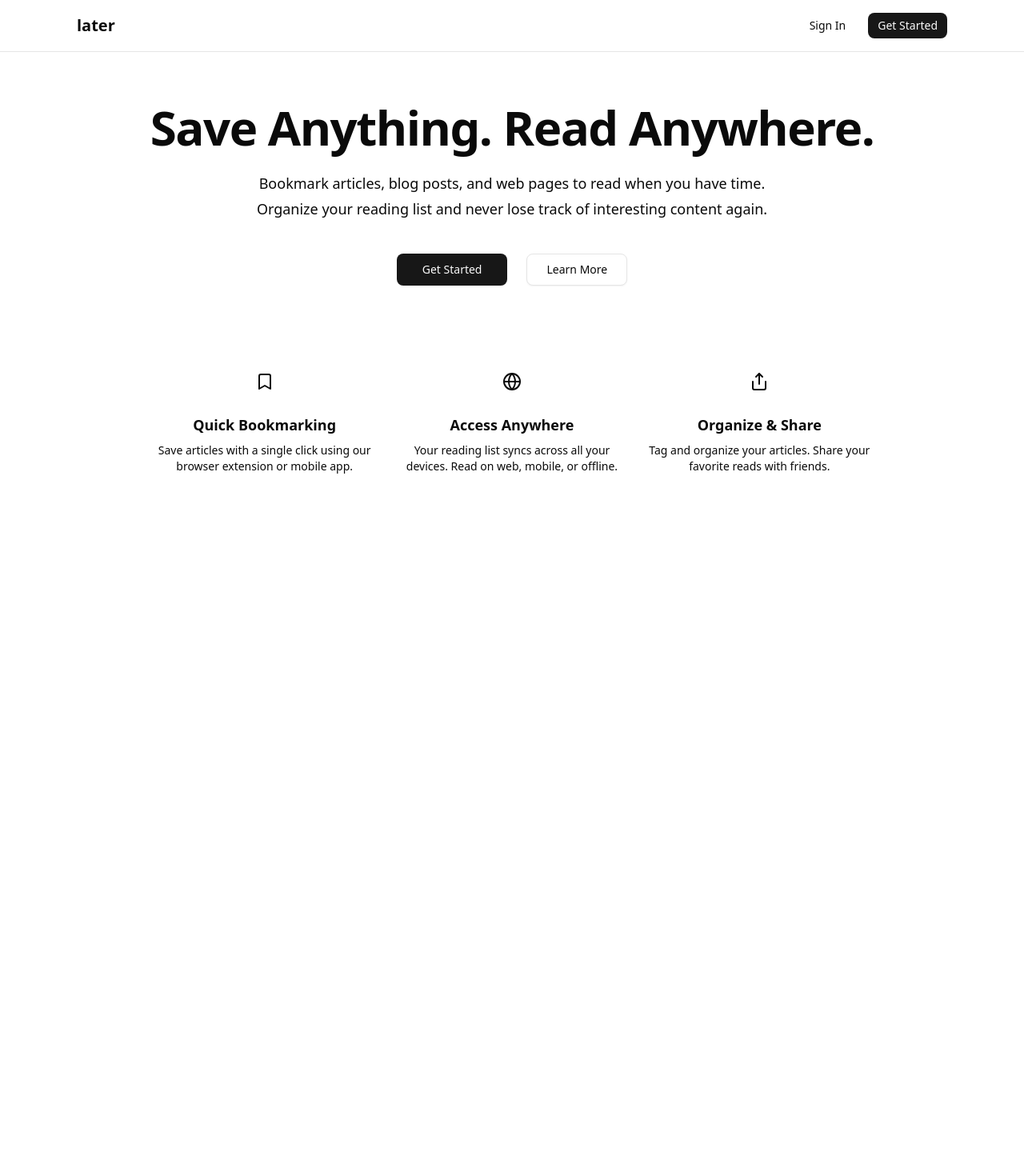
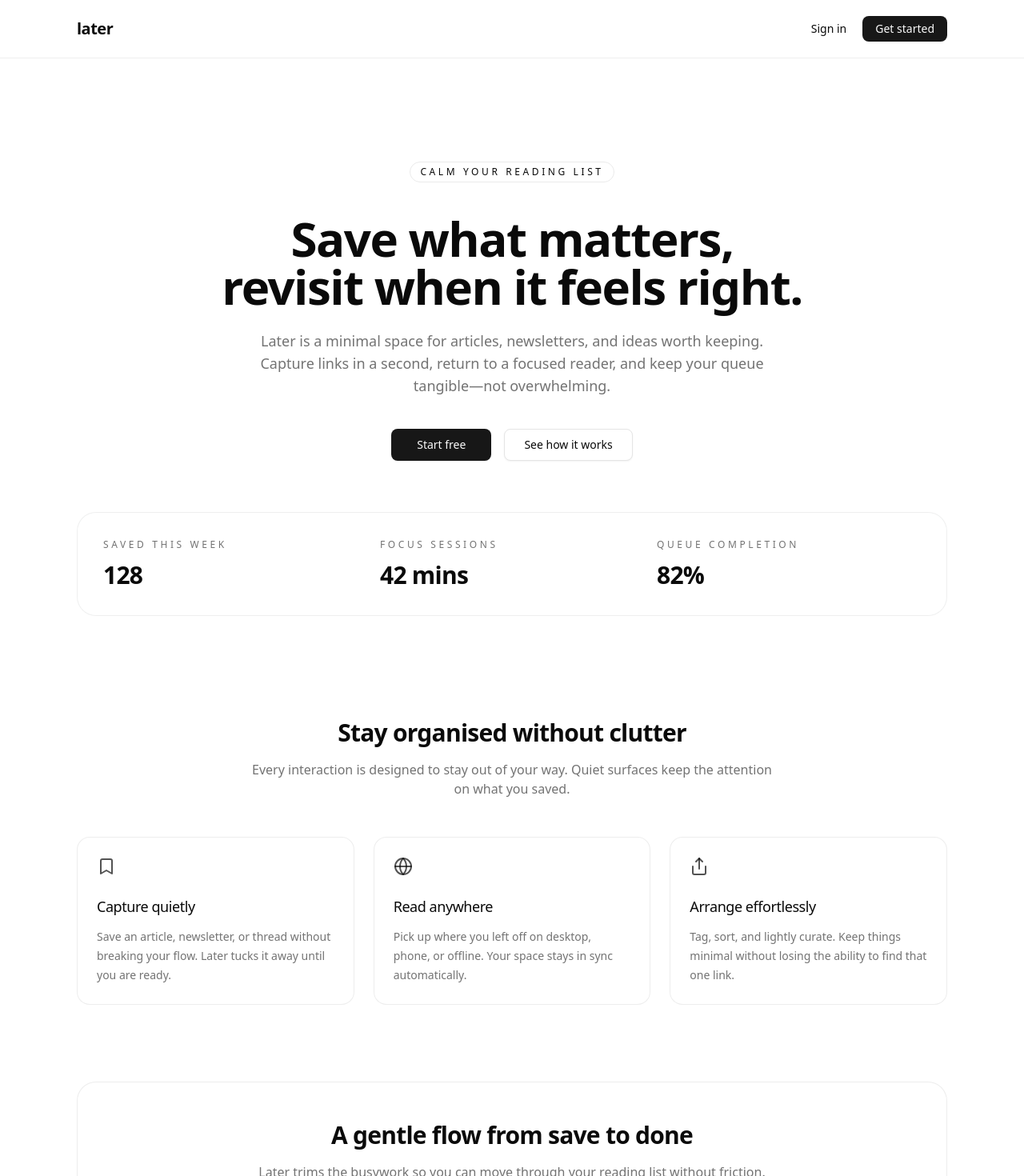
Before and after one commit to terror/later, a React (Vite) app in the folder packages/web/: page / in a window 1280 px wide. Shown: the top 1470 px of the page at 80% size. Before the commit the page ends 800 px from the top, so only its background shows below. Built offline with nearby package versions, Linux system fonts and the light colour scheme.

Commit message:
Add work

```diff
--- a/packages/web/src/App.tsx
+++ b/packages/web/src/App.tsx
@@ -2,125 +2,202 @@ import { Button } from '@/components/ui/button';
 import { motion } from 'framer-motion';
 import { BookmarkIcon, GlobeIcon, ShareIcon } from 'lucide-react';
 
+const features = [
+  {
+    title: 'Capture quietly',
+    description:
+      'Save an article, newsletter, or thread without breaking your flow. Later tucks it away until you are ready.',
+    icon: BookmarkIcon,
+  },
+  {
+    title: 'Read anywhere',
+    description:
+      'Pick up where you left off on desktop, phone, or offline. Your space stays in sync automatically.',
+    icon: GlobeIcon,
+  },
+  {
+    title: 'Arrange effortlessly',
+    description:
+      'Tag, sort, and lightly curate. Keep things minimal without losing the ability to find that one link.',
+    icon: ShareIcon,
+  },
+];
+
+const steps = [
+  {
+    title: 'Clip in one tap',
+    detail: 'Use the browser extension or share sheet to drop anything into Later.',
+  },
+  {
+    title: 'Queue for calm reading',
+    detail: 'A clean reading view trims the noise so you can focus on what matters.',
+  },
+  {
+    title: 'Resurface highlights',
+    detail: 'Lightweight tags and reminders keep the right ideas close at hand.',
+  },
+];
+
 function App() {
   return (
-    <div className='min-h-screen'>
+    <div className='relative min-h-screen overflow-hidden bg-background text-foreground'>
+      <div className='pointer-events-none absolute inset-0 -z-10 bg-[radial-gradient(circle_at_top,_rgba(15,20,25,0.08),_transparent_55%)]' />
+
       {/* Header */}
       <motion.header
-        className='border-b'
-        initial={{ opacity: 0, y: -20 }}
+        className='border-b border-border/60 backdrop-blur'
+        initial={{ opacity: 0, y: -12 }}
         animate={{ opacity: 1, y: 0 }}
-        transition={{ duration: 0.6 }}
+        transition={{ duration: 0.5 }}
       >
-        <div className='mx-auto max-w-6xl px-4 py-4 sm:px-6 lg:px-8'>
-          <div className='flex items-center justify-between'>
-            <span className='text-xl font-bold'>later</span>
-            <div className='flex items-center gap-4'>
-              <Button variant='ghost' size='sm'>
-                Sign In
-              </Button>
-              <Button size='sm'>Get Started</Button>
-            </div>
+        <div className='mx-auto flex max-w-6xl items-center justify-between px-4 py-5 sm:px-6 lg:px-8'>
+          <span className='text-xl font-semibold tracking-tight'>later</span>
+          <div className='flex items-center gap-2 text-sm'>
+            <Button variant='ghost' size='sm'>
+              Sign in
+            </Button>
+            <Button size='sm' className='px-4'>
+              Get started
+            </Button>
           </div>
         </div>
       </motion.header>
 
-      {/* Hero Section */}
-      <main className='mx-auto max-w-6xl px-4 py-16 sm:px-6 lg:px-8'>
-        <motion.div
-          className='text-center'
-          initial={{ opacity: 0, y: 30 }}
+      <main className='mx-auto max-w-6xl px-4 sm:px-6 lg:px-8'>
+        {/* Hero */}
+        <motion.section
+          className='relative py-24 sm:py-32'
+          initial={{ opacity: 0, y: 28 }}
           animate={{ opacity: 1, y: 0 }}
-          transition={{ duration: 0.8, delay: 0.2 }}
+          transition={{ duration: 0.7, delay: 0.1 }}
         >
-          <motion.h1
-            className='text-4xl font-bold tracking-tight sm:text-6xl'
-            initial={{ opacity: 0, y: 30 }}
+          <div className='mx-auto max-w-3xl text-center'>
+            <span className='inline-flex items-center rounded-full border border-border/80 px-3 py-1 text-xs uppercase tracking-[0.3em]'>
+              Calm your reading list
+            </span>
+            <h1 className='mt-10 text-balance text-4xl font-semibold tracking-tight sm:text-6xl'>
+              Save what matters, revisit when it feels right.
+            </h1>
+            <p className='mx-auto mt-6 max-w-2xl text-pretty text-base leading-7 text-muted-foreground sm:text-lg'>
+              Later is a minimal space for articles, newsletters, and ideas worth keeping. Capture links in a second,
+              return to a focused reader, and keep your queue tangible—not overwhelming.
+            </p>
+            <div className='mt-10 flex flex-col items-center justify-center gap-3 sm:flex-row sm:gap-4'>
+              <Button size='lg' className='w-full sm:w-auto sm:px-8'>
+                Start free
+              </Button>
+              <Button variant='outline' size='lg' className='w-full sm:w-auto'>
+                See how it works
+              </Button>
+            </div>
+          </div>
+
+          <motion.div
+            className='mt-16 grid gap-4 rounded-3xl border border-border/60 bg-card/70 p-6 sm:grid-cols-3 sm:p-8'
+            initial={{ opacity: 0, y: 24 }}
             animate={{ opacity: 1, y: 0 }}
-            transition={{ duration: 0.8, delay: 0.4 }}
+            transition={{ duration: 0.6, delay: 0.4 }}
           >
-            Save Anything. Read Anywhere.
-          </motion.h1>
-          <motion.p
-            className='mx-auto mt-6 max-w-2xl text-lg leading-8'
-            initial={{ opacity: 0, y: 30 }}
-            animate={{ opacity: 1, y: 0 }}
-            transition={{ duration: 0.8, delay: 0.6 }}
-          >
-            Bookmark articles, blog posts, and web pages to read when you have
-            time. Organize your reading list and never lose track of interesting
-            content again.
-          </motion.p>
-          <motion.div
-            className='mt-10 flex items-center justify-center gap-x-6'
-            initial={{ opacity: 0, y: 30 }}
-            animate={{ opacity: 1, y: 0 }}
-            transition={{ duration: 0.8, delay: 0.8 }}
-          >
-            <Button size='lg' className='px-8'>
-              Get Started
-            </Button>
-            <Button variant='outline' size='lg'>
-              Learn More
-            </Button>
+            <div>
+              <p className='text-xs uppercase tracking-[0.3em] text-muted-foreground'>Saved this week</p>
+              <p className='mt-3 text-3xl font-semibold tracking-tight'>128</p>
+            </div>
+            <div>
+              <p className='text-xs uppercase tracking-[0.3em] text-muted-foreground'>Focus sessions</p>
+              <p className='mt-3 text-3xl font-semibold tracking-tight'>42 mins</p>
+            </div>
+            <div>
+              <p className='text-xs uppercase tracking-[0.3em] text-muted-foreground'>Queue completion</p>
+              <p className='mt-3 text-3xl font-semibold tracking-tight'>82%</p>
+            </div>
           </motion.div>
-        </motion.div>
+        </motion.section>
 
         {/* Features */}
-        <motion.div
-          className='mx-auto mt-24 max-w-4xl'
-          initial={{ opacity: 0, y: 40 }}
-          animate={{ opacity: 1, y: 0 }}
-          transition={{ duration: 0.8, delay: 1.0 }}
+        <motion.section
+          className='space-y-12 pb-24'
+          initial={{ opacity: 0, y: 32 }}
+          whileInView={{ opacity: 1, y: 0 }}
+          viewport={{ once: true, amount: 0.3 }}
+          transition={{ duration: 0.6 }}
         >
-          <div className='grid grid-cols-1 gap-8 sm:grid-cols-3'>
-            <motion.div
-              className='text-center'
-              initial={{ opacity: 0, y: 40 }}
-              animate={{ opacity: 1, y: 0 }}
-              transition={{ duration: 0.6, delay: 1.2 }}
-            >
-              <div className='mx-auto flex h-12 w-12 items-center justify-center rounded-lg'>
-                <BookmarkIcon className='h-6 w-6' />
+          <div className='mx-auto max-w-2xl text-center'>
+            <h2 className='text-2xl font-semibold tracking-tight sm:text-3xl'>Stay organised without clutter</h2>
+            <p className='mt-4 text-base text-muted-foreground'>
+              Every interaction is designed to stay out of your way. Quiet surfaces keep the attention on what you
+              saved.
+            </p>
+          </div>
+          <div className='grid gap-6 sm:grid-cols-2 lg:grid-cols-3'>
+            {features.map((feature, index) => (
+              <motion.article
+                key={feature.title}
+                className='group relative flex h-full flex-col justify-between rounded-2xl border border-border/70 bg-card/60 p-6 transition-colors duration-300 hover:border-foreground/30'
+                initial={{ opacity: 0, y: 24 }}
+                whileInView={{ opacity: 1, y: 0 }}
+                viewport={{ once: true, amount: 0.2 }}
+                transition={{ duration: 0.5, delay: index * 0.08 }}
+              >
+                <feature.icon className='h-6 w-6 text-foreground/70 transition-colors duration-300 group-hover:text-foreground' />
+                <div className='mt-6'>
+                  <h3 className='text-lg font-medium tracking-tight'>{feature.title}</h3>
+                  <p className='mt-3 text-sm leading-6 text-muted-foreground'>{feature.description}</p>
+                </div>
+              </motion.article>
+            ))}
+          </div>
+        </motion.section>
+
+        {/* Flow */}
+        <motion.section
+          className='rounded-3xl border border-border/70 bg-card/60 p-8 sm:p-12'
+          initial={{ opacity: 0, y: 32 }}
+          whileInView={{ opacity: 1, y: 0 }}
+          viewport={{ once: true, amount: 0.3 }}
+          transition={{ duration: 0.6 }}
+        >
+          <div className='mx-auto max-w-2xl text-center'>
+            <h2 className='text-2xl font-semibold tracking-tight sm:text-3xl'>A gentle flow from save to done</h2>
+            <p className='mt-4 text-base text-muted-foreground'>
+              Later trims the busywork so you can move through your reading list without friction.
+            </p>
+          </div>
+          <div className='mt-12 grid gap-6 sm:grid-cols-3'>
+            {steps.map((step, index) => (
+              <div key={step.title} className='rounded-2xl border border-border/60 bg-background/40 p-6'>
+                <span className='text-sm font-medium text-muted-foreground'>0{index + 1}</span>
+                <h3 className='mt-4 text-lg font-medium tracking-tight'>{step.title}</h3>
+                <p className='mt-3 text-sm text-muted-foreground'>{step.detail}</p>
               </div>
-              <h3 className='mt-4 text-lg font-semibold'>Quick Bookmarking</h3>
-              <p className='mt-2 text-sm'>
-                Save articles with a single click using our browser extension or
-                mobile app.
-              </p>
-            </motion.div>
-            <motion.div
-              className='text-center'
-              initial={{ opacity: 0, y: 40 }}
-              animate={{ opacity: 1, y: 0 }}
-              transition={{ duration: 0.6, delay: 1.4 }}
-            >
-              <div className='mx-auto flex h-12 w-12 items-center justify-center rounded-lg'>
-                <GlobeIcon className='h-6 w-6' />
-              </div>
-              <h3 className='mt-4 text-lg font-semibold'>Access Anywhere</h3>
-              <p className='mt-2 text-sm'>
-                Your reading list syncs across all your devices. Read on web,
-                mobile, or offline.
-              </p>
-            </motion.div>
-            <motion.div
-              className='text-center'
-              initial={{ opacity: 0, y: 40 }}
-              animate={{ opacity: 1, y: 0 }}
-              transition={{ duration: 0.6, delay: 1.6 }}
-            >
-              <div className='mx-auto flex h-12 w-12 items-center justify-center rounded-lg'>
-                <ShareIcon className='h-6 w-6' />
-              </div>
-              <h3 className='mt-4 text-lg font-semibold'>Organize & Share</h3>
-              <p className='mt-2 text-sm'>
-                Tag and organize your articles. Share your favorite reads with
-                friends.
-              </p>
-            </motion.div>
+            ))}
           </div>
-        </motion.div>
+        </motion.section>
+
+        {/* CTA */}
+        <motion.section
+          className='my-24 rounded-3xl border border-border/60 bg-card/70 p-10 text-center sm:p-16'
+          initial={{ opacity: 0, y: 28 }}
+          whileInView={{ opacity: 1, y: 0 }}
+          viewport={{ once: true, amount: 0.3 }}
+          transition={{ duration: 0.6 }}
+        >
+          <p className='text-sm uppercase tracking-[0.3em] text-muted-foreground'>Ready when you are</p>
+          <h2 className='mt-6 text-balance text-3xl font-semibold tracking-tight sm:text-4xl'>
+            Keep a calmer inbox, finish more of what you save.
+          </h2>
+          <p className='mx-auto mt-4 max-w-2xl text-sm text-muted-foreground sm:text-base'>
+            Start with a lightweight queue and grow into the features you need. No ads, no noise—just space for the
+            ideas you are curious about.
+          </p>
+          <div className='mt-10 flex flex-col items-center justify-center gap-3 sm:flex-row'>
+            <Button size='lg' className='w-full sm:w-auto sm:px-8'>
+              Create your space
+            </Button>
+            <Button variant='ghost' size='lg' className='w-full sm:w-auto'>
+              Join the waitlist
+            </Button>
+          </div>
+        </motion.section>
       </main>
     </div>
   );
```
